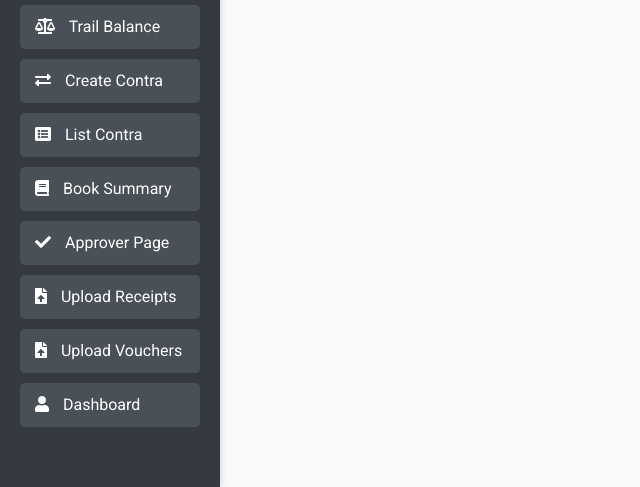
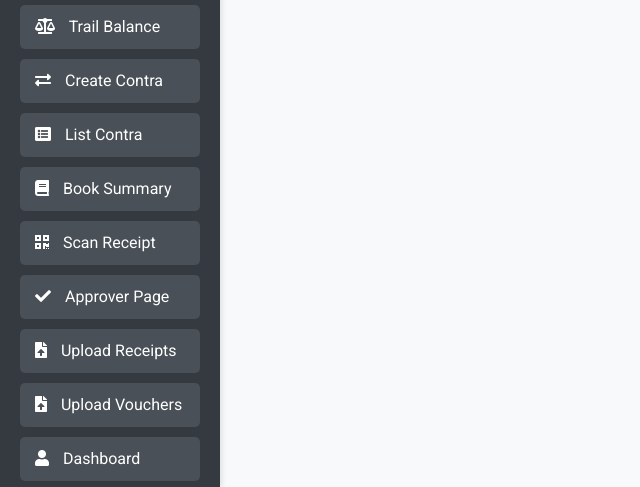
Before and after one commit to iauth2024/Al-Ashraf-Accounts, a Django app: page /approve-voucher/5093/ in a window 1280 px wide. Shown: the part 529-1016 px from the top of the page, without its empty margins (0-640 px from the left). Run offline with Django 5.2, Linux system fonts and the light colour scheme; a user stored in the database is signed in; data comes from the database, SQL or seed files in the repository; both versions use the stored data as it was after the commit; some libraries are stand-ins or nearby versions.

Commit message:
data added

```diff
--- a/accounts/templates/base.html
+++ b/accounts/templates/base.html
@@ -10,7 +10,7 @@
         @import url('https://fonts.googleapis.com/css2?family=Roboto:wght@400;700&display=swap');
 
         body {
-            background: #f8f9fa; /* Light gray background */
+            background: #f8f9fa;
             font-family: 'Roboto', sans-serif;
         }
 
@@ -21,35 +21,35 @@
 
         .sidebar {
             width: 220px;
-            background: #343a40; /* Dark sidebar background */
+            background: #343a40;
             color: #fff;
             padding: 20px;
             box-shadow: 2px 0 5px rgba(0,0,0,0.1);
             height: 100%;
             position: fixed;
-            overflow-y: auto; /* Scrollable sidebar */
+            overflow-y: auto;
         }
 
         .sidebar h2 {
             font-family: 'Roboto', sans-serif;
             font-weight: 700;
-            color: #fff; /* White text */
-            margin-bottom: 20px; /* Space below heading */
+            color: #fff;
+            margin-bottom: 20px;
         }
 
         .sidebar a {
-            display: block; /* Each link as a block */
+            display: block;
             padding: 10px 15px;
             margin-bottom: 10px;
-            background: #495057; /* Dark gray background */
+            background: #495057;
             color: #fff;
             text-decoration: none;
             border-radius: 5px;
-            transition: background 0.3s ease; /* Smooth background transition */
+            transition: background 0.3s ease;
         }
 
         .sidebar a:hover {
-            background: #6c757d; /* Darker gray on hover */
+            background: #6c757d;
         }
 
         .sidebar i {
@@ -57,32 +57,32 @@
         }
 
         .main-content {
-            margin-left: 220px; /* Adjust for sidebar width */
+            margin-left: 220px;
             padding: 20px;
-            width: calc(100% - 220px); /* Full width minus sidebar */
+            width: calc(100% - 220px);
         }
 
         .main-content h1 {
             font-family: 'Roboto', sans-serif;
             font-weight: 700;
-            margin-bottom: 20px; /* Space below heading */
+            margin-bottom: 20px;
         }
 
         @media (max-width: 768px) {
             .d-flex {
-                flex-wrap: wrap; /* Stack sidebar and main content on small screens */
+                flex-wrap: wrap;
             }
 
             .sidebar {
-                width: 100%; /* Full width on small screens */
+                width: 100%;
                 position: relative;
-                padding-bottom: 20px; /* Space at the bottom */
+                padding-bottom: 20px;
             }
 
             .main-content {
                 margin-left: 0;
-                width: 100%; /* Full width on small screens */
-                padding-top: 20px; /* Space at the top */
+                width: 100%;
+                padding-top: 20px;
             }
         }
     </style>
@@ -103,8 +103,9 @@
             <a href="{% url 'trail_balance' %}"><i class="fas fa-balance-scale"></i> Trail Balance</a>
             <a href="{% url 'create_contra' %}"><i class="fas fa-exchange-alt"></i> Create Contra</a>
             <a href="{% url 'list_contra' %}"><i class="fas fa-list-alt"></i> List Contra</a>
-            <!-- New "Book Summary" Link -->
             <a href="{% url 'book_summary' %}"><i class="fas fa-book"></i> Book Summary</a>
+            <a href="{% url 'scan_receipt' %}"><i class="fas fa-qrcode"></i> Scan Receipt</a>
+
 
             {% if user.is_authenticated %}
                 {% if perms.accounts.can_approve_vouchers %}
--- a/accounts/urls.py
+++ b/accounts/urls.py
@@ -59,4 +59,5 @@
     path('download-pdf/', download_pdf, name='download_pdf'),
     path('download-contra-excel/', download_contra_excel, name='download_contra_excel'),
     path('download-contra-pdf/', download_contra_pdf, name='download_contra_pdf'),
+    path('scan-receipt/', views.scan_receipt, name='scan_receipt')
 ]
--- a/accounts/views.py
+++ b/accounts/views.py
@@ -1910,3 +1910,58 @@
     return render(request, 'book_summary.html', {
         'book_summary': summary_data
     })
+
+
+#################################################################################################################
+
+import pytesseract # type: ignore
+from pytesseract import Output # type: ignore
+from PIL import Image
+import re
+import pandas as pd
+from django.http import JsonResponse
+from django.views.decorators.csrf import csrf_exempt
+from .models import Receipt
+from datetime import datetime
+
+# Set Tesseract path if necessary
+# pytesseract.pytesseract.tesseract_cmd = r'/path/to/tesseract'
+import re
+from datetime import datetime
+from django.http import JsonResponse
+from PIL import Image
+import pytesseract # type: ignore
+
+def scan_receipt(request):
+    if request.method == 'POST' and 'receipt_image' in request.FILES:
+        try:
+            uploaded_image = request.FILES['receipt_image']
+            image = Image.open(uploaded_image)
+
+            # Perform OCR
+            extracted_text = pytesseract.image_to_string(image, lang='eng+urd', config='--psm 6')
+
+            # Extract fields using regex or manual matching
+            manual_receipt_no = re.search(r'Receipt No[:.]?\s*(\d+)', extracted_text)
+            manual_book_no = re.search(r'Book No[:.]?\s*(\d+)', extracted_text)
+            amount = re.search(r'₹[:.]?\s*(\d+)', extracted_text)
+            name = re.search(r'Received from[:.]?\s*(.+)', extracted_text)
+            cheque_number = re.search(r'Cheque[:.]?\s*(\d+)', extracted_text)
+            receipt_date = re.search(r'Date[:.]?\s*(\d{2}/\d{2}/\d{4})', extracted_text)
+
+            # Parse fields
+            data = {
+                'manual_receipt_no': manual_receipt_no.group(1) if manual_receipt_no else None,
+                'manual_book_no': manual_book_no.group(1) if manual_book_no else None,
+                'amount': int(amount.group(1)) if amount else None,
+                'name': name.group(1).strip() if name else None,
+                'cheque_number': cheque_number.group(1) if cheque_number else None,
+                'receipt_date': datetime.strptime(receipt_date.group(1), '%d/%m/%Y') if receipt_date else None,
+            }
+
+            # Save to database or process further
+            return JsonResponse({'success': True, 'message': 'Receipt scanned successfully!', 'data': data})
+        except Exception as e:
+            return JsonResponse({'error': str(e)}, status=400)
+
+    return JsonResponse({'error': 'Invalid request'}, status=400)
--- a/new_vision/settings.py
+++ b/new_vision/settings.py
@@ -2,7 +2,7 @@
 
 
 
-############################################################################################ production settings ##############
+############################################################################################ Testing settings ##############
 
 
 """
@@ -148,7 +148,7 @@
 ############################################################################################ Testing settings ##############
 
 
-"""
+# """
 # Django settings for new_vision project.
 
 # Generated by 'django-admin startproject' using Django 5.0.6.
```
Also changed, not shown: db.sqlite3, 1 other file.
